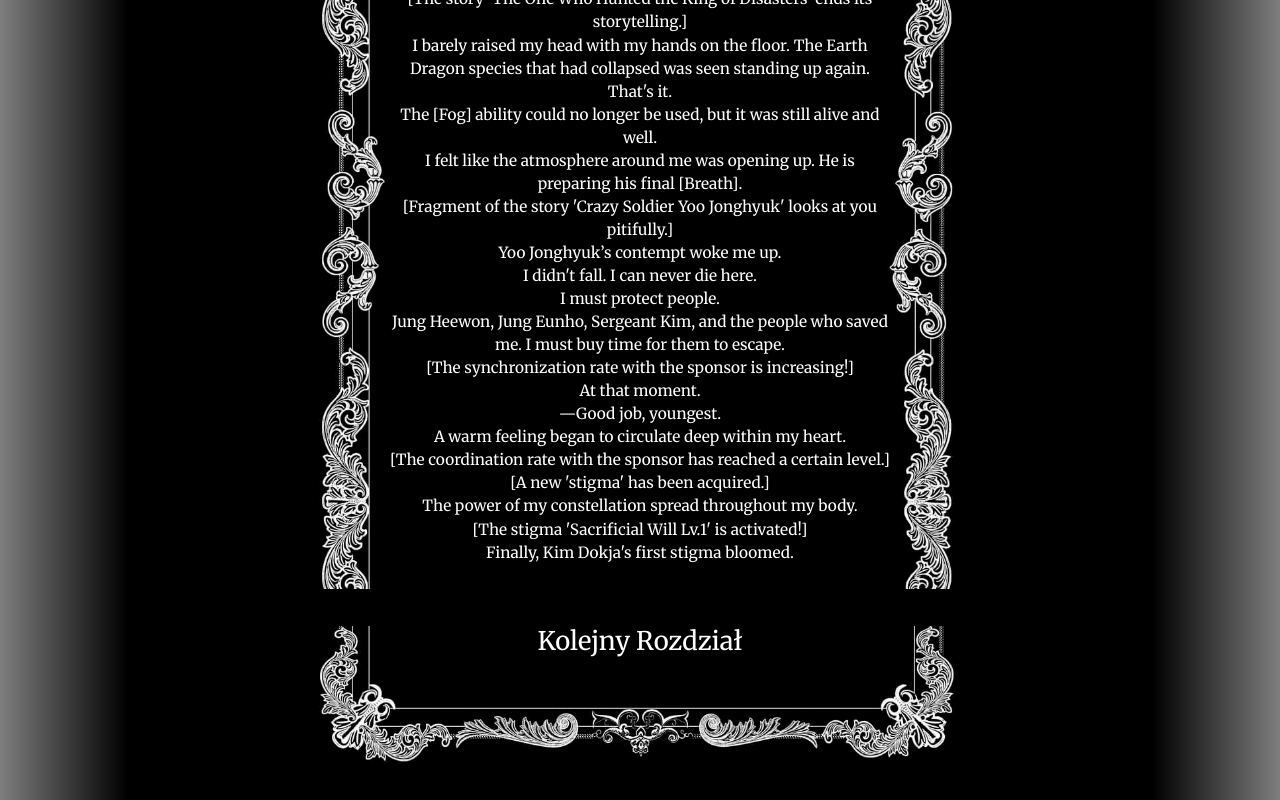
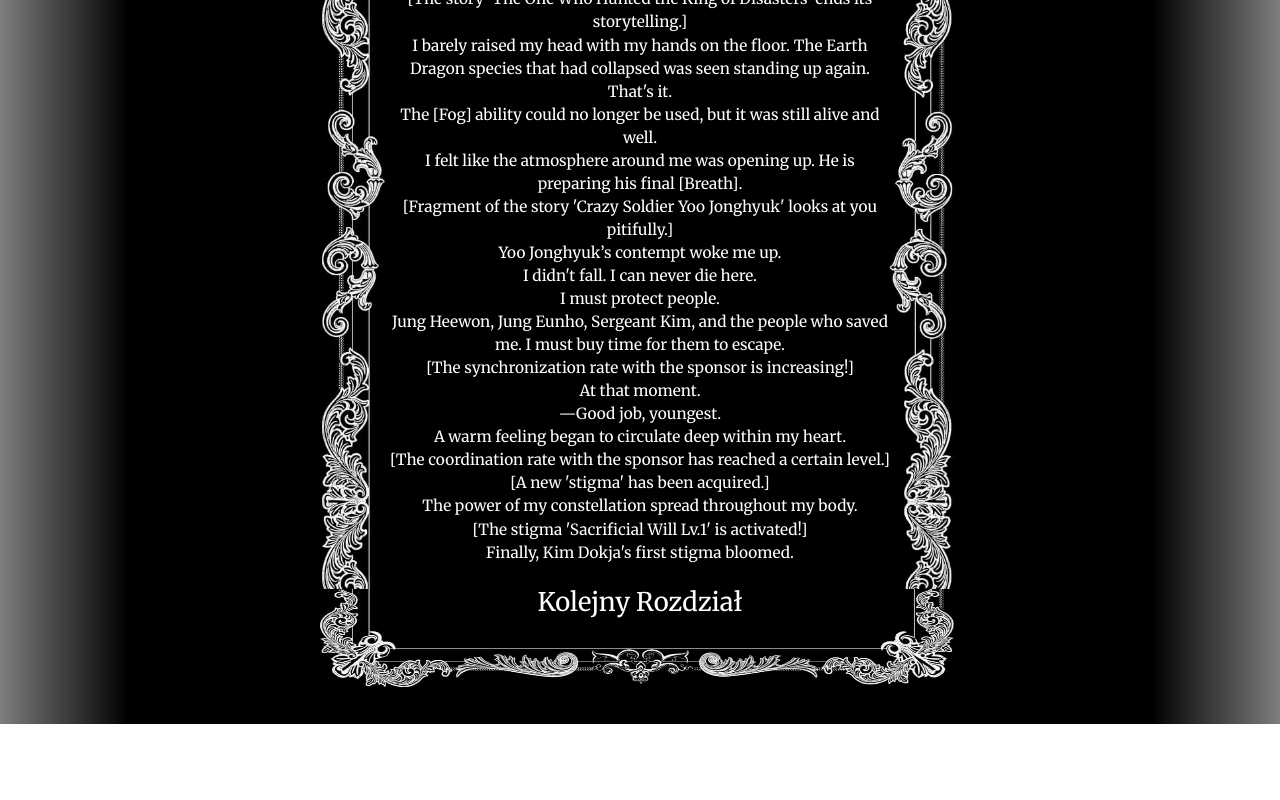
Before and after one commit to Staser16/orv, a React (Vite) app: page / in a window 1280 px wide. Shown: the part 7708-8508 px from the top of the page. After the commit the page ends 8432 px from the top, so only its background shows below. Built offline with nearby package versions, Linux system fonts and the light colour scheme.

Commit message:
Update App.css

```diff
--- a/src/App.css
+++ b/src/App.css
@@ -72,18 +72,11 @@
 }
 
 .bottom {
-  position: relative;
-  width: 100%;
   background-image: url("/assets/images/frame-down.png");
+  width: auto;
+  background-position: center;
   background-repeat: no-repeat;
-  background-position: center bottom;
-  background-size: contain; /* zamiast 100% 100% */
-  display: flex;
-  justify-content: center;
-  align-items: center;
-  padding: 0vw 0; /* trochę przestrzeni */
-  min-height: 0vw; /* zapasowa wysokość gdy tło się nie załaduje */
-  box-sizing: border-box;
+  height: 200px;
 }
 
 
@@ -124,7 +117,6 @@
   flex-direction: column;
   align-items: center;
   width: 51vw;
-  line-height: 0; /* usuwa szczeliny wynikające z line-height */
 }
 
 /* GÓRA */
@@ -164,12 +156,13 @@
   background-image: url("/assets/images/frame-down.png");
   background-repeat: no-repeat;
   background-position: center bottom;
-  background-size: contain; /* zamiast 100% 100% */
+  background-size: 100% 100%;
   display: flex;
   justify-content: center;
   align-items: center;
-  padding: 2vw 0; /* trochę przestrzeni */
-  min-height: 10vw; /* zapasowa wysokość gdy tło się nie załaduje */
+  height: 8vw; /* ustalona wysokość, skalowana względem szerokości ekranu */
+  margin: 0;
+  padding: 0;
   box-sizing: border-box;
 }
 
```
